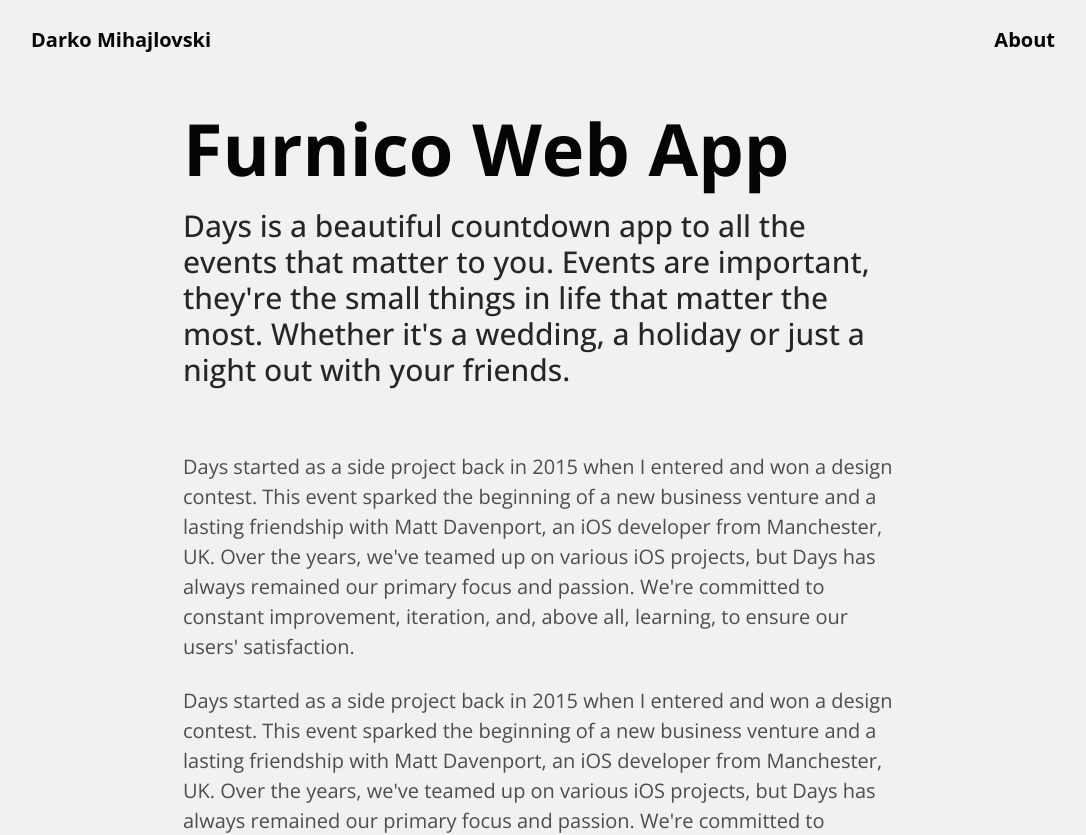
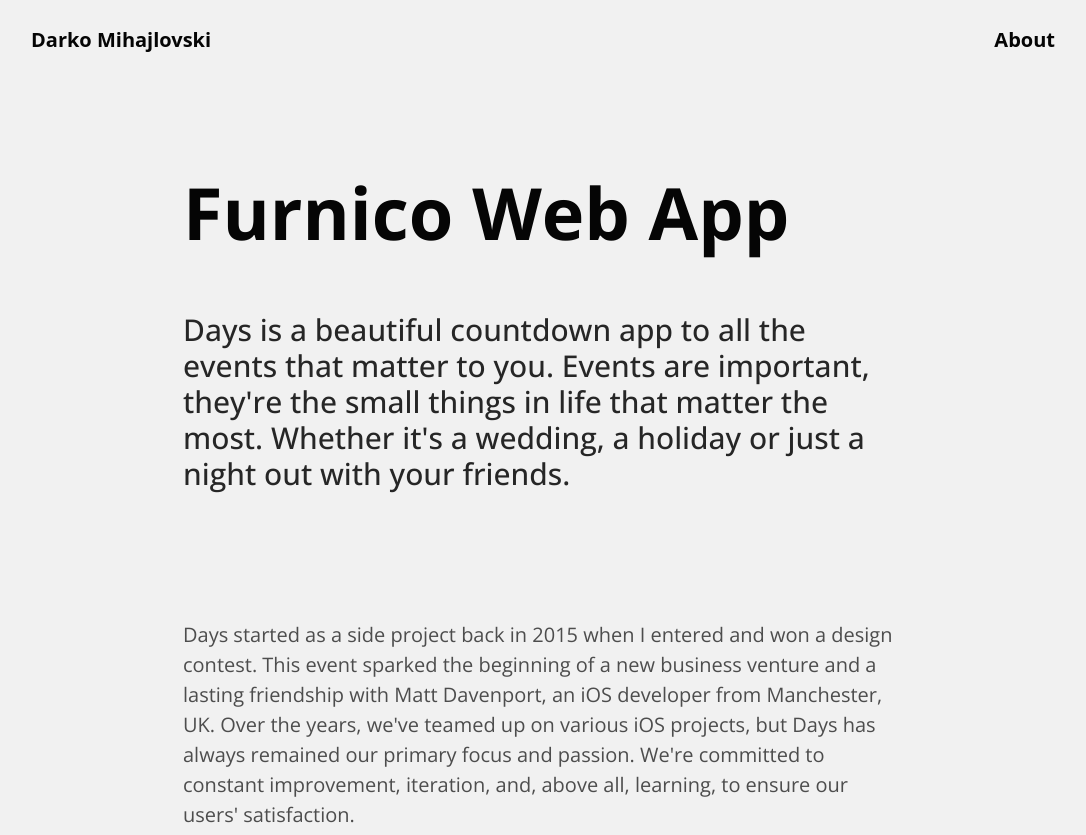
Before and after one commit to DarkoM996/nextjs-pagerouter-portfolio, a Next.js app: page /projects/furnico in a window 1280 px wide. Shown: the top 835 px of the page, without its empty margins (97-1183 px from the left). Built offline with nearby package versions, Linux system fonts and the light colour scheme.

Commit message:
padding for large screens

```diff
--- a/pages/components/FurnicoHero.jsx
+++ b/pages/components/FurnicoHero.jsx
@@ -4,7 +4,7 @@ const FurnicoHero = () => {
   return (
     // In this case h-full is used so the space between the sections is what I needed per design requirements
     <div className="max-w-screen-md mx-auto w-full h-full relative px-6 py-8">
-      <div className="flex flex-col justify-center items-start gap-6">
+      <div className="flex flex-col justify-center items-start gap-6 lg:gap-16 lg:py-16">
         <h1 className="text-5xl md:text-6xl lg:text-7xl font-bold">
           Furnico Web App
         </h1>
```
